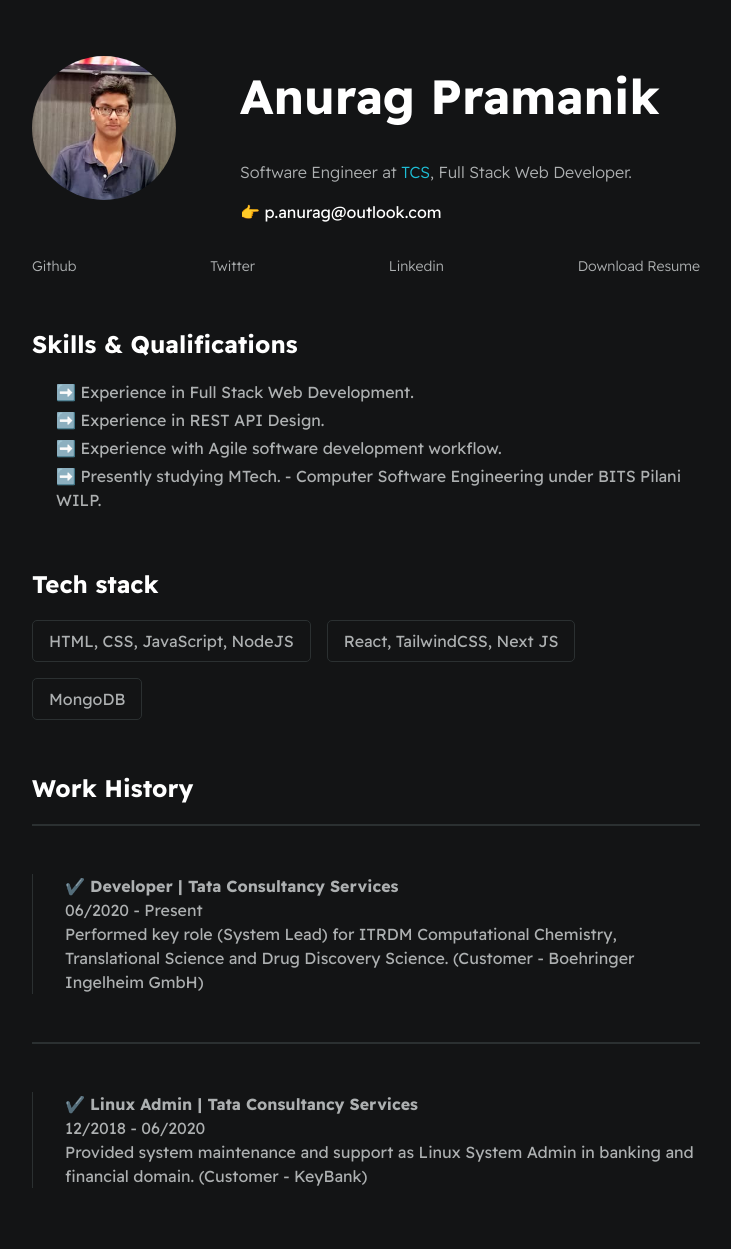
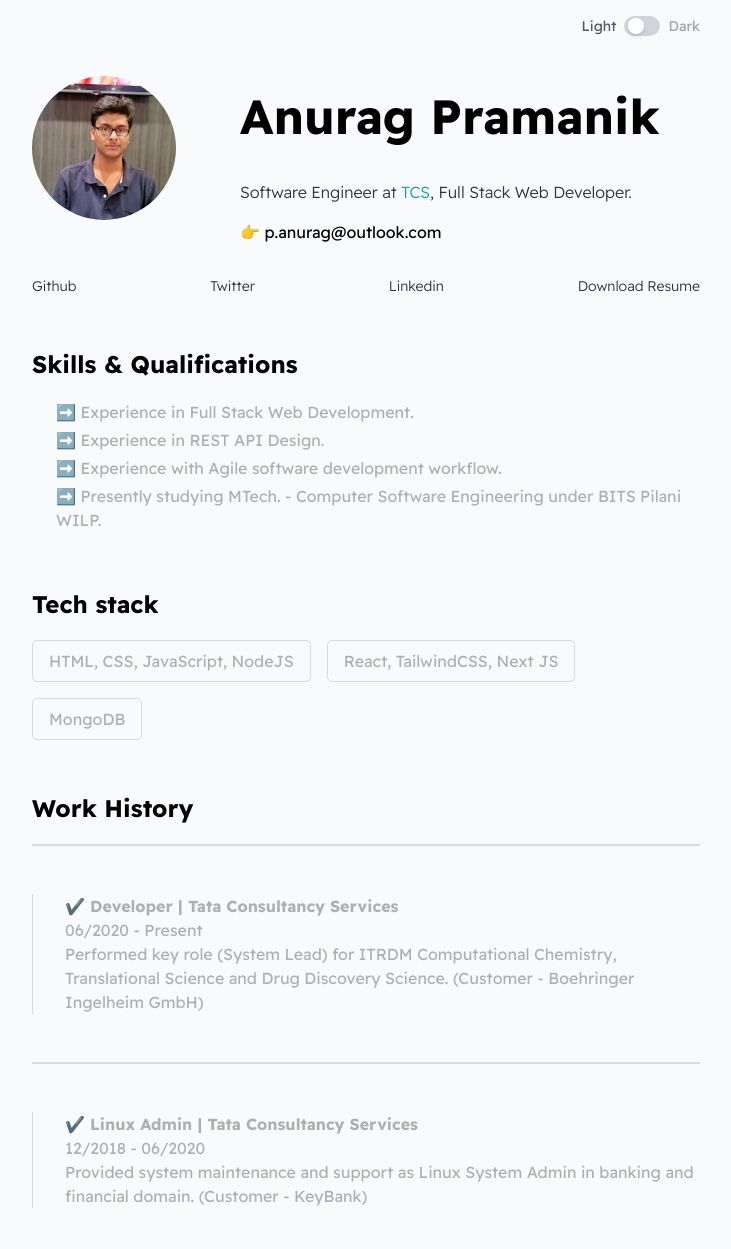
Before and after one commit to apicgg/digital-resume, a website built with Vite: page index.html in a window 1280 px wide. Shown: the top 1249 px of the page, without its empty margins (274-1005 px from the left). Built offline with nearby package versions, Linux system fonts and the light colour scheme.

Commit message:
Add theme switch

```diff
--- a/index.html
+++ b/index.html
@@ -6,11 +6,28 @@
     <meta name="viewport" content="width=device-width, initial-scale=1.0" />
     <!-- <link rel="stylesheet" href="css/style.css" /> -->
     <link rel="stylesheet" href="css/main.css" />
-    <!-- <script type="module" src="/main.js" defer></script> -->
+    <script type="module" src="/main.js" defer></script>
     <title>Anurag Pramanik</title>
   </head>
-  <body>
+  <body class="bg-mainBgColorLight dark:bg-mainBgColorDark">
+    <!-- Main -->
     <main class="max-w-[700px] mx-auto p-4">
+      <!-- Theme Switch -->
+      <div class="flex justify-end items-center space-x-2">
+        <span class="text-sm text-gray-600">Light</span>
+        <div>
+          <input type="checkbox" id="toggle" class="hidden" />
+          <label for="toggle" class="cursor-pointer">
+            <div class="w-9 h-5 flex items-center bg-gray-300 rounded-full p-1">
+              <div
+                class="toggle-dot w-4 h-4 rounded-full bg-white shadow-md transform ease-in-out duration-300"
+              ></div>
+            </div>
+          </label>
+        </div>
+        <span class="text-sm text-gray-400">Dark</span>
+      </div>
+
       <!-- Intro -->
       <section
         class="flex flex-col md:flex-row md:gap-16 gap-4 items-center py-4"
@@ -22,18 +39,24 @@
         />
 
         <header>
-          <h1 class="text-5xl my-10 font-bold text-white">Anurag Pramanik</h1>
-          <p class="font-[300] text-secondaryTextColorDark text-base my-4">
+          <h1
+            class="text-5xl my-10 font-bold text-mainTextColorLight dark:text-mainTextColorDark"
+          >
+            Anurag Pramanik
+          </h1>
+          <p
+            class="font-[300] text-secondaryTextColorLight dark:text-secondaryTextColorDark text-base my-4"
+          >
             Software Engineer at
             <a
-              class="font-[300] text-mainLinkColorDark"
+              class="font-[300] text-mainLinkColorLight dark:to-mainLinkColorDark"
               href="https://www.tcs.com/"
               target="_blank"
               >TCS</a
             >, Full Stack Web Developer.
           </p>
           <a
-            class="text-mainTextColorDark my-4 hover:text-mainLinkColorDark hover:transition-all duration-300"
+            class="text-mainTextColorLight dark:text-mainTextColorDark my-4 hover:text-mainLinkColorDark hover:transition-all duration-300"
             href="mailto:p.anurag@outlook.com"
             >👉 p.anurag@outlook.com</a
           >
@@ -43,25 +66,25 @@
       <section class="py-4">
         <div class="flex items-center justify-between">
           <a
-            class="font-light text-secondaryTextColorDark hover:text-mainLinkColorDark transition-all duration-300 text-sm"
+            class="font-light text-secondaryTextColorLight dark:text-secondaryTextColorDark hover:text-mainLinkColorDark transition-all duration-300 text-sm"
             href="https://github.com/apicgg"
             target="_blank"
             >Github</a
           >
           <a
-            class="font-light text-secondaryTextColorDark hover:text-mainLinkColorDark transition-all duration-300 text-sm"
+            class="font-light text-secondaryTextColorLight dark:text-secondaryTextColorDark hover:text-mainLinkColorLight transition-all duration-300 text-sm"
             href="https://twitter.com/titas_p"
             target="_blank"
             >Twitter</a
           >
           <a
-            class="font-light text-secondaryTextColorDark hover:text-mainLinkColorDark transition-all duration-300 text-sm"
+            class="font-light text-secondaryTextColorLight dark:text-secondaryTextColorDark hover:text-mainLinkColorLight transition-all duration-300 text-sm"
             href="https://www.linkedin.com/in/anurag-pramanik-345843125/"
             target="_blank"
             >Linkedin</a
           >
           <a
-            class="font-light text-secondaryTextColorDark hover:text-mainLinkColorDark transition-all duration-300 text-sm"
+            class="font-light text-secondaryTextColorLight dark:text-secondaryTextColorDark hover:text-mainLinkColorLight transition-all duration-300 text-sm"
             href="./assets/anurag-resume-full-stack.pdf"
             target="_blank"
             >Download Resume</a
@@ -70,7 +93,9 @@
       </section>
 
       <section class="py-4">
-        <h2 class="font-bold text-2xl my-5 text-white">
+        <h2
+          class="font-bold text-2xl my-5 text-mainTextColorLight dark:text-mainTextColorDark"
+        >
           Skills & Qualifications
         </h2>
         <ul class="pl-6">
@@ -88,20 +113,24 @@
 
       <!-- Tech Stack -->
       <section class="py-4">
-        <h2 class="font-bold text-2xl my-5 text-white">Tech stack</h2>
+        <h2
+          class="font-bold text-2xl my-5 text-mainTextColorLight dark:text-mainTextColorDark"
+        >
+          Tech stack
+        </h2>
         <div class="flex items-center gap-4 flex-wrap text-base">
           <div
-            class="border border-mainBorderColorDark rounded-[5px] px-4 py-2"
+            class="border border-mainBorderColorLight dark:border-mainBorderColorDark rounded-[5px] px-4 py-2"
           >
             <span>HTML, CSS, JavaScript, NodeJS</span>
           </div>
           <div
-            class="border border-mainBorderColorDark rounded-[5px] px-4 py-2"
+            class="border border-mainBorderColorLight dark:border-mainBorderColorDark rounded-[5px] px-4 py-2"
           >
             <span>React, TailwindCSS, Next JS</span>
           </div>
           <div
-            class="border border-mainBorderColorDark rounded-[5px] px-4 py-2"
+            class="border border-mainBorderColorLight dark:border-mainBorderColorDark rounded-[5px] px-4 py-2"
           >
             <span>MongoDB</span>
           </div>
@@ -110,10 +139,18 @@
 
       <!-- Work -->
       <section class="py-4">
-        <h2 class="font-bold text-2xl my-5 text-white">Work History</h2>
+        <h2
+          class="font-bold text-2xl my-5 text-mainTextColorLight dark:text-mainTextColorDark"
+        >
+          Work History
+        </h2>
 
-        <div class="border border-mainBorderColorDark"></div>
-        <div class="my-12 border-l border-mainBorderColorDark pl-8">
+        <div
+          class="border border-mainBorderColorLight dark:border-mainBorderColorDark"
+        ></div>
+        <div
+          class="my-12 border-l border-mainBorderColorLight dark:border-mainBorderColorDark pl-8"
+        >
           <strong>✔️ Developer | Tata Consultancy Services</strong>
           <p>06/2020 - Present</p>
           <p>
@@ -122,9 +159,13 @@
             Boehringer Ingelheim GmbH)
           </p>
         </div>
-        <div class="border border-mainBorderColorDark"></div>
+        <div
+          class="border border-mainBorderColorLight dark:border-mainBorderColorDark"
+        ></div>
 
-        <div class="my-12 border-l border-mainBorderColorDark pl-8">
+        <div
+          class="my-12 border-l border-mainBorderColorLight dark:border-mainBorderColorDark pl-8"
+        >
           <strong>✔️ Linux Admin | Tata Consultancy Services</strong>
           <p>12/2018 - 06/2020</p>
           <p>
@@ -136,10 +177,14 @@
 
       <!-- Projects -->
       <section class="py-2">
-        <h2 class="font-bold text-2xl my-5 text-white">Projects</h2>
+        <h2
+          class="font-bold text-2xl my-5 text-mainTextColorLight dark:text-mainTextColorDark"
+        >
+          Projects
+        </h2>
         <div>
           <a
-            class="text-secondaryTextColorDark hover:text-mainLinkColorDark transition-all duration-300"
+            class="text-secondaryTextColorLight dark:text-secondaryTextColorDark hover:text-mainLinkColorLight transition-all duration-300"
             href="https://anuragp.dev/"
             target="_blank"
             ><span>🏆 </span>Built a portfolio website using React and
@@ -152,7 +197,7 @@
       <span
         >Made with ❤️ by
         <a
-          class="text-secondaryTextColorDark hover:text-mainLinkColorDark transition-all duration-300"
+          class="text-secondaryTextColorLight dark:text-secondaryTextColorDark hover:text-mainLinkColorLight transition-all duration-300"
           href="https://anuragp.dev/"
           target="_blank"
           >Anurag</a
--- a/input.css
+++ b/input.css
@@ -6,8 +6,12 @@
 
 html {
   font-family: 'Readex Pro';
-  background-color: #131415;
+  /* background-color: #131415; */
   color: #adb0b1;
   font-size: 1rem;
   line-height: 1.5rem;
 }
+
+#toggle:checked ~ label div.toggle-dot {
+  @apply translate-x-3;
+}
--- a/main.js
+++ b/main.js
@@ -0,0 +1,26 @@
+const checkbox = document.querySelector('#toggle')
+const html = document.querySelector('html')
+const userTheme = localStorage.getItem('theme')
+
+const enableDarkMode = () => {
+  html.classList.add('dark')
+  localStorage.setItem('theme', 'dark')
+}
+
+const disableDarkMode = () => {
+  html.classList.remove('dark')
+  localStorage.removeItem('theme')
+}
+
+if (userTheme === 'dark') {
+  enableDarkMode()
+  checkbox.checked = true
+}
+
+checkbox.addEventListener('click', () => {
+  if (checkbox.checked) {
+    enableDarkMode()
+  } else {
+    disableDarkMode()
+  }
+})
--- a/tailwind.config.cjs
+++ b/tailwind.config.cjs
@@ -1,6 +1,7 @@
 /** @type {import('tailwindcss').Config} */
 module.exports = {
   content: ['./*.html'],
+  darkMode: 'class',
   theme: {
     screens: {
       md: '600px',
@@ -12,6 +13,11 @@
         mainLinkColorDark: 'rgb(30, 190, 214)',
         mainBorderColorDark: '#2b3031',
         mainBgColorDark: '#131415',
+        mainTextColorLight: '#000',
+        secondaryTextColorLight: 'rgb(51 51 51)',
+        mainLinkColorLight: '#0da2b8',
+        mainBorderColorLight: 'rgb(218, 218, 218)',
+        mainBgColorLight: 'rgb(249, 250, 251)',
       },
     },
   },
```
Also changed, not shown: css/main.css.
